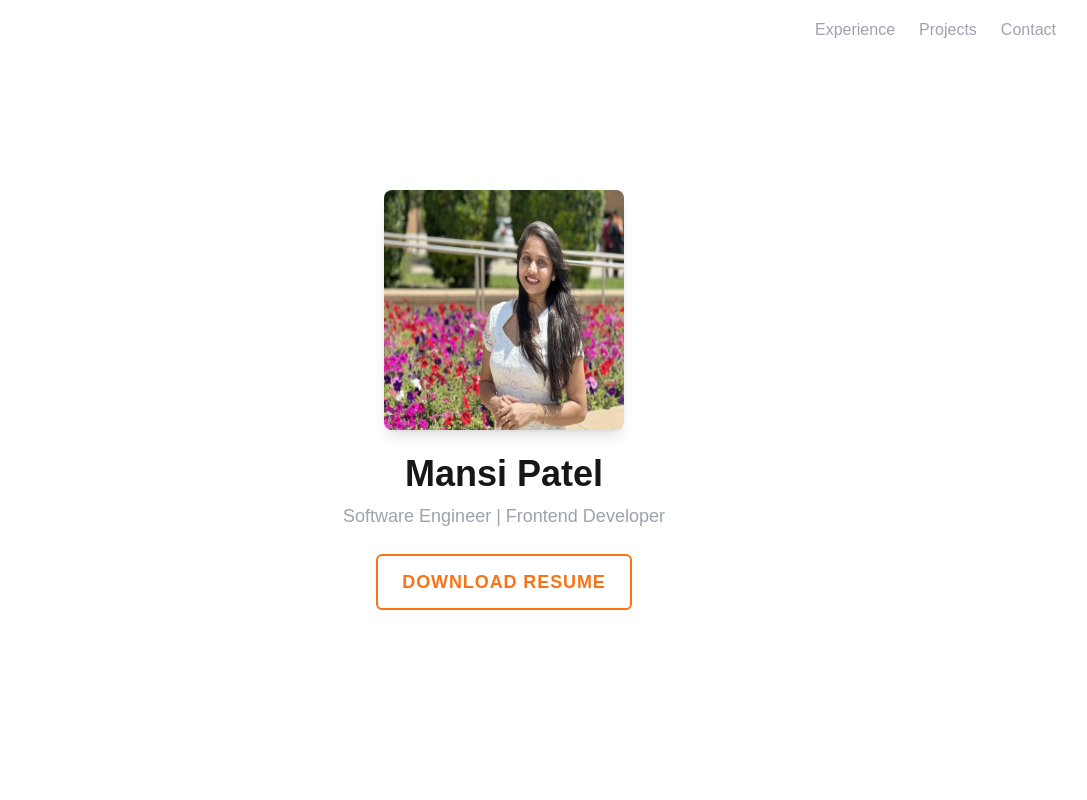
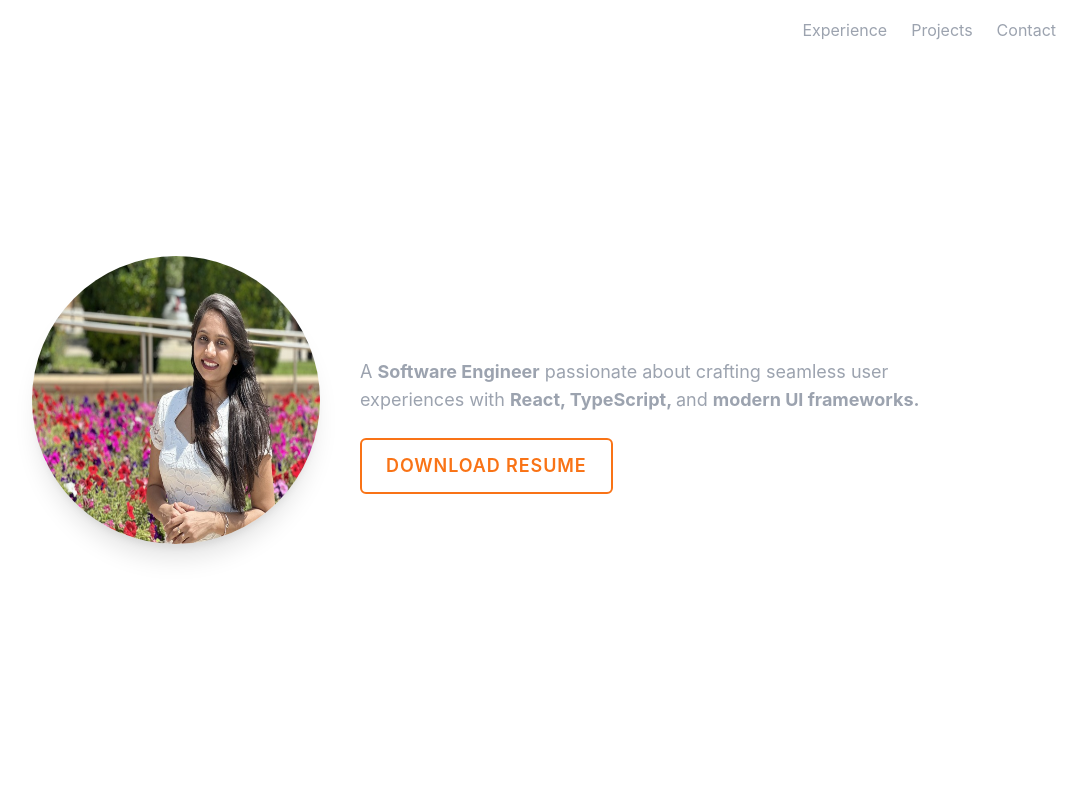
Before and after one commit to mansi8140/mansi-portfolio, a Next.js app: page / in a window 1280 px wide. Shown: the top 800 px of the page, without its empty margins (136-1223 px from the left). Built offline with nearby package versions, Linux system fonts and the light colour scheme.

Commit message:
Modified Home section to change animation

```diff
--- a/app/components/hero.tsx
+++ b/app/components/hero.tsx
@@ -1,52 +1,42 @@
 "use client";
 import React from "react";
 import { motion } from "framer-motion";
-
 const Hero = () => {
   return (
     <section
       id="home"
-      className="relative flex flex-col items-center justify-center min-h-screen text-center"
+      className="relative flex flex-col md:flex-row items-center justify-center min-h-screen px-6 text-center md:text-left"
     >
-      {/* Profile Image */}
+      {/* Profile Image with Soft Glow & Animation */}
       <motion.img
-        src="/profile.png" // Ensure this matches the correct path
+        src="/profile.png"
         alt="Mansi Patel"
-        className="w-60 h-60 rounded-lg shadow-lg mx-auto"
-        initial={{ opacity: 0, scale: 0.8 }}
-        animate={{ opacity: 1, scale: 1 }}
-        transition={{ duration: 1 }}
+        className="w-72 h-72 rounded-full shadow-xl transition-transform duration-300 hover:scale-105 hover:shadow-[0px_0px_50px_rgba(255,165,0,0.4)] md:mr-10"
+        initial={{ opacity: 0, scale: 1, y: 2 }}
+        animate={{ opacity: 1, scale: 1, y: 0 }}
+        transition={{ duration: 5, ease: "easeOut", delay: 0.2 }}
       />
-
-      {/* Name & Title */}
-      <motion.h1
-        className="mt-6 text-4xl font-bold"
-        initial={{ opacity: 0, y: -20 }}
-        animate={{ opacity: 1, y: 0 }}
-        transition={{ duration: 1.2 }}
+      {/* About Me Section - Now on Right */}
+      <motion.div
+        className="md:w-1/2 text-white mt-6 md:mt-0"
+        initial={{ opacity: 0, x: 50 }}
+        animate={{ opacity: 1, x: 0 }}
+        transition={{ duration: 1, ease: "easeOut" }}
       >
-        Mansi Patel
-      </motion.h1>
-      <motion.p
-        className="text-lg text-gray-400 mt-2"
-        initial={{ opacity: 0, y: 10 }}
-        animate={{ opacity: 1, y: 0 }}
-        transition={{ duration: 1.4 }}
-      >
-        Software Engineer | Frontend Developer
-      </motion.p>
-
-      {/* Download Resume Button */}
-      <motion.div
-        initial={{ opacity: 0, y: 20 }}
-        animate={{ opacity: 1, y: 0 }}
-        transition={{ duration: 1.5 }}
-      >
+        <h1 className="text-4xl tracking-wide font-[Inter]">
+          Hi, I'm Mansi Patel
+        </h1>
+        <p className="text-lg text-gray-400 mt-3 font-[Inter]">
+          A <b>Software Engineer</b> passionate about crafting seamless user
+          experiences with <b>React, TypeScript, </b>
+          and <b>modern UI frameworks.</b>
+        </p>
+        {/* Download Resume Button */}
         <a
           href="/resume.pdf"
           target="_blank"
-          // rel="noopener noreferrer"
-          className="mt-6 inline-block border-2 border-orange-500 text-orange-500 px-6 py-3 text-lg font-semibold uppercase tracking-wider rounded-md hover:bg-orange-500 hover:text-white transition-all duration-300"
+          rel="noopener noreferrer"
+          className="mt-6 inline-block border-2 border-orange-500 text-orange-500 px-6 py-3 text-lg font-semibold uppercase tracking-wider rounded-md hover:bg-orange-500 hover:text-white transition-all duration-300 hover:shadow-lg hover:scale-105 font-[Inter]"
         >
           Download Resume
         </a>
@@ -54,5 +44,4 @@ const Hero = () => {
     </section>
   );
 };
-
 export default Hero;
--- a/app/globals.css
+++ b/app/globals.css
@@ -26,7 +26,7 @@ html {
 body {
   color: var(--foreground);
   background: var(--background);
-  font-family: Arial, Helvetica, sans-serif;
+  font-family: "Inter", sans-serif;
 }
 section {
   padding-top: 80px;
```
